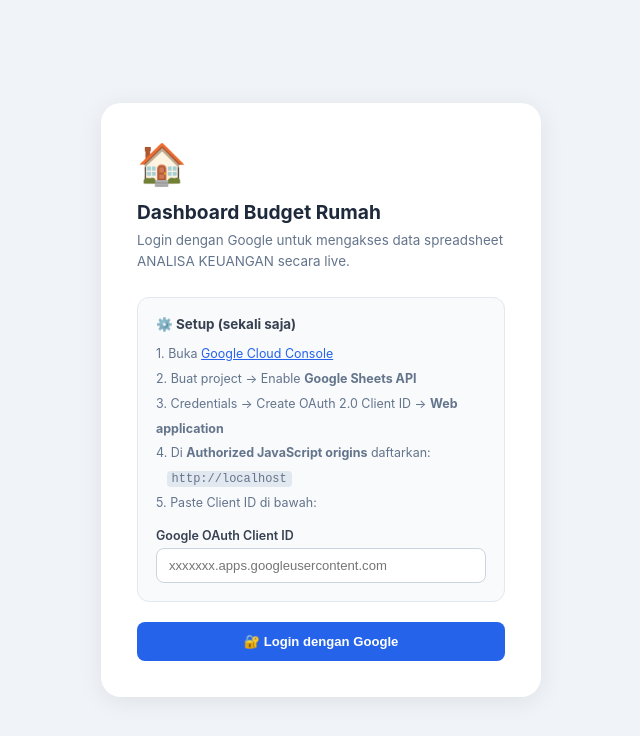
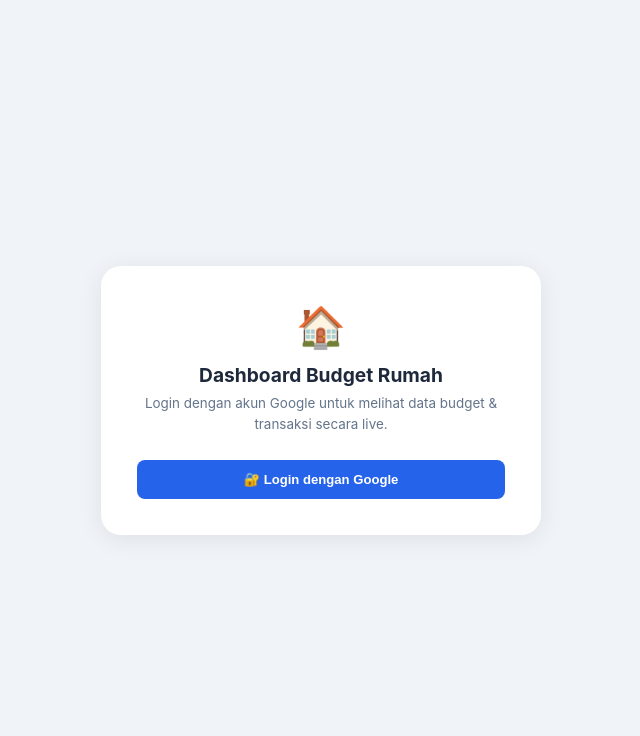
Before and after one commit to andwowor/Budget-Rumah, a plain HTML site: page index.html in a window 1280 px wide. Shown: the whole page, without its empty margins (319-959 px from the left). Drawn offline with Linux system fonts and the light colour scheme.

Commit message:
Embed Client ID: one-click Google login
- Hardcode OAuth Client ID (public, not secret) so login is a single
  button that goes straight to the Google account chooser
- Remove Client ID input box and setup instructions from login screen
- Drop forced consent prompt for faster repeat logins

Co-Authored-By: Claude Opus 4.8 <noreply@anthropic.com>

```diff
--- a/index.html
+++ b/index.html
@@ -108,15 +108,6 @@
     .login-icon { font-size: 2.5rem; margin-bottom: 12px; }
     .login-card h2 { font-size: 1.2rem; font-weight: 700; color: #1e293b; margin-bottom: 6px; }
     .login-card > p { font-size: 0.84rem; color: #64748b; line-height: 1.6; margin-bottom: 24px; }
-    .setup-box { background: #f8fafc; border: 1px solid #e2e8f0; border-radius: 12px; padding: 18px; margin-bottom: 20px; }
-    .setup-box h3 { font-size: 0.84rem; font-weight: 700; color: #374151; margin-bottom: 10px; }
-    .setup-steps { font-size: 0.78rem; color: #64748b; line-height: 2; }
-    .setup-steps a { color: #2563eb; }
-    .setup-steps code { background: #e2e8f0; padding: 1px 5px; border-radius: 4px; font-size: 0.75rem; }
-    .client-id-wrap { margin-top: 12px; }
-    .client-id-wrap label { font-size: 0.78rem; font-weight: 600; color: #374151; display: block; margin-bottom: 5px; }
-    .client-id-input { width: 100%; padding: 9px 12px; border: 1px solid #cbd5e1; border-radius: 8px; font-size: 0.82rem; outline: none; }
-    .client-id-input:focus { border-color: #2563eb; box-shadow: 0 0 0 2px rgba(37,99,235,0.1); }
 
     /* EMPTY / LOADING */
     .empty { text-align: center; padding: 40px 20px; color: #94a3b8; font-size: 0.84rem; }
@@ -141,27 +132,10 @@
 
 <!-- LOGIN -->
 <div id="loginScreen" class="login-screen">
-  <div class="login-card">
+  <div class="login-card" style="text-align:center">
     <div class="login-icon">🏠</div>
     <h2>Dashboard Budget Rumah</h2>
-    <p>Login dengan Google untuk mengakses data spreadsheet ANALISA KEUANGAN secara live.</p>
-
-    <div class="setup-box">
-      <h3>⚙️ Setup (sekali saja)</h3>
-      <div class="setup-steps">
-        1. Buka <a href="https://console.cloud.google.com" target="_blank">Google Cloud Console</a><br>
-        2. Buat project → Enable <strong>Google Sheets API</strong><br>
-        3. Credentials → Create OAuth 2.0 Client ID → <strong>Web application</strong><br>
-        4. Di <strong>Authorized JavaScript origins</strong> daftarkan:<br>
-        &nbsp;&nbsp;&nbsp;<code id="originHint">...</code><br>
-        5. Paste Client ID di bawah:
-      </div>
-      <div class="client-id-wrap">
-        <label>Google OAuth Client ID</label>
-        <input type="text" id="clientIdInput" class="client-id-input"
-               placeholder="xxxxxxx.apps.googleusercontent.com" oninput="saveClientId()">
-      </div>
-    </div>
+    <p>Login dengan akun Google untuk melihat data budget &amp; transaksi secara live.</p>
 
     <button class="btn btn-primary" onclick="signIn()" style="width:100%;justify-content:center;padding:12px">
       🔐 Login dengan Google
@@ -264,6 +238,8 @@
 
 <script>
 // ─── CONSTANTS ────────────────────────────────────────────────
+// Google OAuth Client ID (safe to embed: it is public, not a secret).
+const CLIENT_ID = '331110170964-vi8gdib93krg67ult8h13r0vbuljvs9k.apps.googleusercontent.com';
 const SHEET_ID = '1IsRwEzQ7xJdd0jpzxpGmvhBvx34CVuOElPFfyRs-5fM';
 const CATS = ['Belanja Bulanan', 'Isi Bensin', 'DAILY DRIVER'];
 const CAT_META = {
@@ -288,13 +264,8 @@ let txMode = 'month';
 
 // ─── INIT ─────────────────────────────────────────────────────
 window.onload = () => {
-  const saved = localStorage.getItem('gClientId') || '';
-  if (saved) document.getElementById('clientIdInput').value = saved;
-  document.getElementById('originHint').textContent = window.location.origin;
   buildSelectors();
 };
-function saveClientId() { localStorage.setItem('gClientId', document.getElementById('clientIdInput').value.trim()); }
-function getClientId() { return document.getElementById('clientIdInput').value.trim() || localStorage.getItem('gClientId') || ''; }
 
 function buildSelectors() {
   const m = new Date().getMonth() + 1, y = new Date().getFullYear();
@@ -312,14 +283,16 @@ function buildSelectors() {
 
 // ─── OAUTH ────────────────────────────────────────────────────
 function signIn() {
-  const cid = getClientId();
-  if (!cid) { toast('Masukkan Google Client ID terlebih dahulu'); return; }
+  if (typeof google === 'undefined' || !google.accounts) {
+    toast('Layanan Google belum siap, coba lagi sebentar...');
+    return;
+  }
   tokenClient = google.accounts.oauth2.initTokenClient({
-    client_id: cid,
+    client_id: CLIENT_ID,
     scope: 'https://www.googleapis.com/auth/spreadsheets.readonly',
     callback: onToken,
   });
-  tokenClient.requestAccessToken({ prompt: 'consent' });
+  tokenClient.requestAccessToken();
 }
 function onToken(resp) {
   if (resp.error) { toast('Login gagal: ' + resp.error); return; }
```
